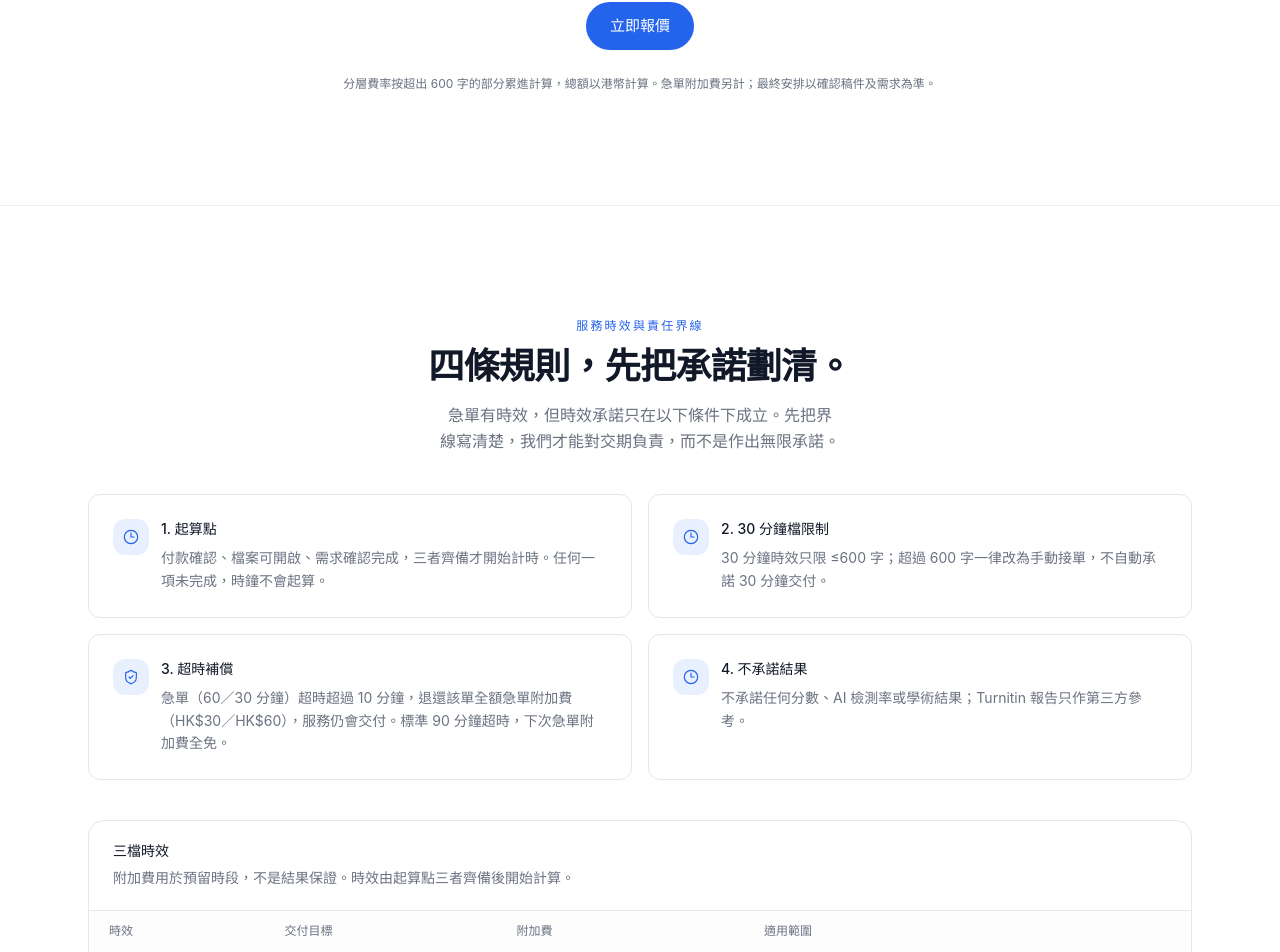
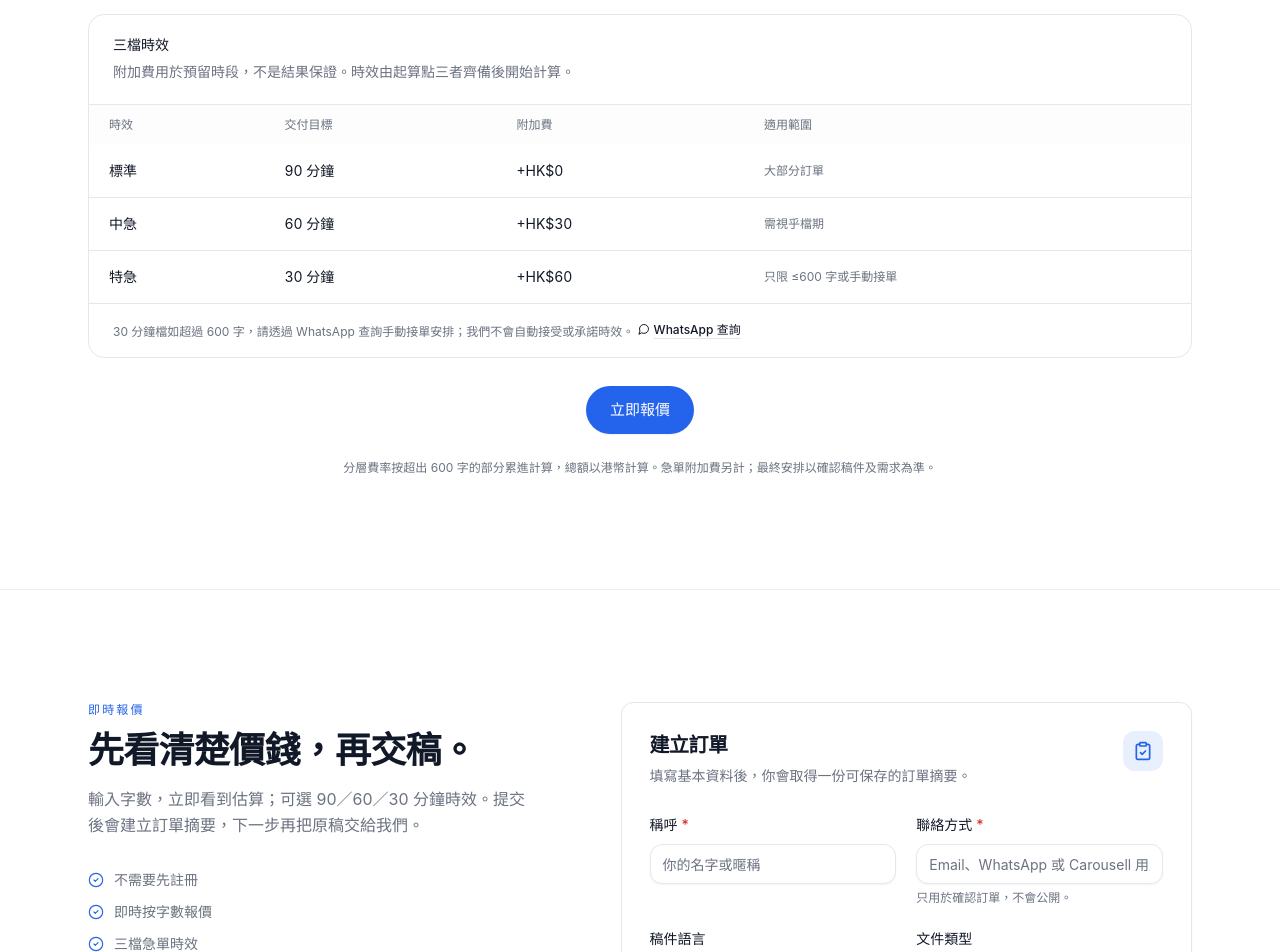
Before and after one commit to vvvjb18-lab/Naturalizer, a Next.js app: page / in a window 1280 px wide. Shown: the part 4399-5351 px from the top of the page. Built offline with nearby package versions, Linux system fonts and the light colour scheme.

Commit message:
Move service rules into footer disclaimer

```diff
--- a/app/(site)/page.tsx
+++ b/app/(site)/page.tsx
@@ -5,7 +5,6 @@ import { Hero } from "@/components/hero";
 import { HowItWorks } from "@/components/how-it-works";
 import { OrderSection } from "@/components/order-form";
 import { Pricing } from "@/components/pricing";
-import { ServicePromise } from "@/components/service-promise";
 import { Trust } from "@/components/trust";
 import { WhyDirect } from "@/components/why-direct";
 
@@ -22,7 +21,6 @@ export default function HomePage() {
       <Trust />
       <WhyDirect />
       <Pricing />
-      <ServicePromise />
       <OrderSection />
       <Faq />
       <Cta />
--- a/components/pricing.tsx
+++ b/components/pricing.tsx
@@ -1,12 +1,12 @@
 "use client";
 
-import { ArrowUpRight, Calculator } from "lucide-react";
+import { ArrowUpRight, Calculator, MessageCircle } from "lucide-react";
 
 import { useSite } from "@/components/providers";
 import { SectionHeading } from "@/components/section-heading";
 import { Button } from "@/components/ui/button";
 import { Card } from "@/components/ui/card";
-import { CAROUSELL_LISTING_URL } from "@/lib/site";
+import { CAROUSELL_LISTING_URL, WHATSAPP_URL } from "@/lib/site";
 import { cn } from "@/lib/utils";
 
 /**
@@ -94,6 +94,69 @@ export function Pricing() {
           ))}
         </div>
 
+        <div className="mt-10 overflow-hidden rounded-2xl border border-border bg-card">
+          <div className="border-b border-border px-5 py-5 sm:px-6">
+            <h3 className="text-sm font-medium text-foreground">
+              {copy.pricing.rushTitle}
+            </h3>
+            <p className="mt-1.5 text-sm leading-relaxed text-muted-foreground">
+              {copy.pricing.rushDescription}
+            </p>
+          </div>
+
+          <div className="overflow-x-auto">
+            <table className="w-full min-w-[620px] text-left text-sm">
+              <thead className="bg-muted/40 text-xs text-muted-foreground">
+                <tr>
+                  <th className="px-5 py-3 font-medium">
+                    {copy.pricing.rushColumns.tier}
+                  </th>
+                  <th className="px-5 py-3 font-medium">
+                    {copy.pricing.rushColumns.time}
+                  </th>
+                  <th className="px-5 py-3 font-medium">
+                    {copy.pricing.rushColumns.fee}
+                  </th>
+                  <th className="px-5 py-3 font-medium">
+                    {copy.pricing.rushColumns.note}
+                  </th>
+                </tr>
+              </thead>
+              <tbody className="divide-y divide-border">
+                {copy.pricing.rushRows.map((row) => (
+                  <tr key={row.tier}>
+                    <td className="px-5 py-4 font-medium text-foreground">
+                      {row.tier}
+                    </td>
+                    <td className="px-5 py-4 tabular-nums text-foreground">
+                      {row.time}
+                    </td>
+                    <td className="px-5 py-4 tabular-nums text-foreground">
+                      {row.fee}
+                    </td>
+                    <td className="px-5 py-4 text-xs text-muted-foreground">
+                      {row.note}
+                    </td>
+                  </tr>
+                ))}
+              </tbody>
+            </table>
+          </div>
+
+          <p className="border-t border-border px-5 py-4 text-xs leading-relaxed text-muted-foreground sm:px-6">
+            {copy.pricing.manualNote}{" "}
+            <a
+              href={WHATSAPP_URL}
+              target="_blank"
+              rel="noreferrer"
+              className="inline-flex items-center gap-1 font-medium text-foreground underline decoration-border underline-offset-4 transition-colors hover:text-primary"
+            >
+              <MessageCircle className="h-3 w-3" aria-hidden="true" />
+              {copy.common.whatsappShort}
+            </a>
+          </p>
+        </div>
+
         <div className="mt-7 flex justify-center">
           <Button asChild size="lg" className="rounded-full">
             <a href="#order">{copy.pricing.cta}</a>
--- a/components/service-promise.tsx
+++ /dev/null
@@ -1,123 +0,0 @@
-"use client";
-
-import { Clock3, MessageCircle, ShieldCheck } from "lucide-react";
-
-import { useSite } from "@/components/providers";
-import { SectionHeading } from "@/components/section-heading";
-import { Card } from "@/components/ui/card";
-import { WHATSAPP_URL } from "@/lib/site";
-
-/**
- * The four service rules that bound the rush promise. They sit outside the
- * pricing table so the limits are visible before a customer chooses a tier.
- */
-export function ServicePromise() {
-  const { copy } = useSite();
-
-  return (
-    <section id="service-promise" className="border-b border-border/60">
-      <div className="mx-auto w-full max-w-6xl px-6 py-20 md:py-28">
-        <SectionHeading
-          eyebrow={copy.servicePromise.eyebrow}
-          title={copy.servicePromise.title}
-          description={copy.servicePromise.description}
-        />
-
-        <div className="mt-10 grid gap-4 sm:grid-cols-2">
-          {copy.servicePromise.rules.map((rule, index) => (
-            <Card key={rule.title} className="p-6 shadow-none">
-              <div className="flex items-start gap-3">
-                <div className="flex h-9 w-9 shrink-0 items-center justify-center rounded-lg bg-primary/10 text-primary">
-                  {index === 2 ? (
-                    <ShieldCheck
-                      className="h-4 w-4"
-                      strokeWidth={1.75}
-                      aria-hidden="true"
-                    />
-                  ) : (
-                    <Clock3
-                      className="h-4 w-4"
-                      strokeWidth={1.75}
-                      aria-hidden="true"
-                    />
-                  )}
-                </div>
-                <div>
-                  <h3 className="text-sm font-medium text-foreground">
-                    {rule.title}
-                  </h3>
-                  <p className="mt-2 text-sm leading-relaxed text-muted-foreground">
-                    {rule.body}
-                  </p>
-                </div>
-              </div>
-            </Card>
-          ))}
-        </div>
-
-        <div className="mt-10 overflow-hidden rounded-2xl border border-border bg-card">
-          <div className="border-b border-border px-5 py-5 sm:px-6">
-            <h3 className="text-sm font-medium text-foreground">
-              {copy.servicePromise.rushTitle}
-            </h3>
-            <p className="mt-1.5 text-sm leading-relaxed text-muted-foreground">
-              {copy.servicePromise.rushDescription}
-            </p>
-          </div>
-
-          <div className="overflow-x-auto">
-            <table className="w-full min-w-[620px] text-left text-sm">
-              <thead className="bg-muted/40 text-xs text-muted-foreground">
-                <tr>
-                  <th className="px-5 py-3 font-medium">
-                    {copy.servicePromise.rushColumns.tier}
-                  </th>
-                  <th className="px-5 py-3 font-medium">
-                    {copy.servicePromise.rushColumns.time}
-                  </th>
-                  <th className="px-5 py-3 font-medium">
-                    {copy.servicePromise.rushColumns.fee}
-                  </th>
-                  <th className="px-5 py-3 font-medium">
-                    {copy.servicePromise.rushColumns.note}
-                  </th>
-                </tr>
-              </thead>
-              <tbody className="divide-y divide-border">
-                {copy.servicePromise.rushRows.map((row) => (
-                  <tr key={row.tier}>
-                    <td className="px-5 py-4 font-medium text-foreground">
-                      {row.tier}
-                    </td>
-                    <td className="px-5 py-4 tabular-nums text-foreground">
-                      {row.time}
-                    </td>
-                    <td className="px-5 py-4 tabular-nums text-foreground">
-                      {row.fee}
-                    </td>
-                    <td className="px-5 py-4 text-xs text-muted-foreground">
-                      {row.note}
-                    </td>
-                  </tr>
-                ))}
-              </tbody>
-            </table>
-          </div>
-
-          <div className="flex flex-col gap-3 border-t border-border px-5 py-4 text-xs leading-relaxed text-muted-foreground sm:flex-row sm:items-center sm:justify-between sm:px-6">
-            <p>{copy.servicePromise.manualNote}</p>
-            <a
-              href={WHATSAPP_URL}
-              target="_blank"
-              rel="noreferrer"
-              className="inline-flex shrink-0 items-center gap-1.5 font-medium text-foreground underline decoration-border underline-offset-4 transition-colors hover:text-primary"
-            >
-              <MessageCircle className="h-3.5 w-3.5" aria-hidden="true" />
-              {copy.common.whatsappShort}
-            </a>
-          </div>
-        </div>
-      </div>
-    </section>
-  );
-}
--- a/lib/i18n.ts
+++ b/lib/i18n.ts
@@ -122,34 +122,6 @@ const zh = {
     ],
     cta: "立即報價",
     note: "分層費率按超出 600 字的部分累進計算，總額以港幣計算。急單附加費另計；最終安排以確認稿件及需求為準。",
-  },
-  servicePromise: {
-    eyebrow: "服務時效與責任界線",
-    title: "四條規則，先把承諾劃清。",
-    description:
-      "急單有時效，但時效承諾只在以下條件下成立。先把界線寫清楚，我們才能對交期負責，而不是作出無限承諾。",
-    rules: [
-      {
-        title: "1. 起算點",
-        body:
-          "付款確認、檔案可開啟、需求確認完成，三者齊備才開始計時。任何一項未完成，時鐘不會起算。",
-      },
-      {
-        title: "2. 30 分鐘檔限制",
-        body:
-          "30 分鐘時效只限 ≤600 字；超過 600 字一律改為手動接單，不自動承諾 30 分鐘交付。",
-      },
-      {
-        title: "3. 超時補償",
-        body:
-          "急單（60／30 分鐘）超時超過 10 分鐘，退還該單全額急單附加費（HK$30／HK$60），服務仍會交付。標準 90 分鐘超時，下次急單附加費全免。",
-      },
-      {
-        title: "4. 不承諾結果",
-        body:
-          "不承諾任何分數、AI 檢測率或學術結果；Turnitin 報告只作第三方參考。",
-      },
-    ],
     rushTitle: "三檔時效",
     rushDescription:
       "附加費用於預留時段，不是結果保證。時效由起算點三者齊備後開始計算。",
@@ -433,6 +405,29 @@ const zh = {
     paymentValue: "Alipay HK",
     disclaimer:
       "Naturalizer 為獨立人手編輯服務，與 Turnitin LLC 無官方關聯。本服務只提供文字修訂，不提供代寫，亦不保證任何成績、學術結果或 AI 檢測器結果。Turnitin 為 Turnitin LLC 的註冊商標。",
+    serviceRulesTitle: "服務時效與補償",
+    serviceRules: [
+      {
+        title: "起算點",
+        body:
+          "付款確認、檔案可開啟、需求確認完成，三者齊備才開始計時。任何一項未完成，時鐘不會起算。",
+      },
+      {
+        title: "30 分鐘檔限制",
+        body:
+          "30 分鐘時效只限 ≤600 字；超過 600 字一律改為手動接單，不自動承諾 30 分鐘交付。",
+      },
+      {
+        title: "超時補償",
+        body:
+          "急單（60／30 分鐘）超時超過 10 分鐘，退還該單全額急單附加費（HK$30／HK$60），服務仍會交付。標準 90 分鐘超時，下次急單附加費全免。",
+      },
+      {
+        title: "不承諾結果",
+        body:
+          "不承諾任何分數、AI 檢測率或學術結果；Turnitin 報告只作第三方參考。",
+      },
+    ],
     copyright: "Naturalizer. All rights reserved.",
   },
 };
@@ -568,34 +563,6 @@ const en: Dictionary = {
     ],
     cta: "Get a quote",
     note: "Tiered rates apply progressively to words above 600. Rush fees are added separately. Final arrangements are confirmed once the draft and requirements are agreed.",
-  },
-  servicePromise: {
-    eyebrow: "Turnaround and responsibility",
-    title: "Four rules that define the promise.",
-    description:
-      "Rush work has a deadline, but that deadline only applies when every condition below is met. Clear boundaries let us take responsibility for delivery without making an unlimited promise.",
-    rules: [
-      {
-        title: "1. When the clock starts",
-        body:
-          "The clock starts only when payment is confirmed, the file opens, and the requirements are confirmed. If any one of the three is missing, it does not start.",
-      },
-      {
-        title: "2. The 30-minute limit",
-        body:
-          "The 30-minute option is limited to 600 words or fewer. Longer drafts always move to manual intake and are not automatically promised a 30-minute turnaround.",
-      },
-      {
-        title: "3. Late-delivery compensation",
-        body:
-          "If a 60- or 30-minute rush order is more than 10 minutes late, the full rush fee (HK$30 or HK$60) is refunded and the work is still delivered. If a standard 90-minute order is late, the next rush fee is waived.",
-      },
-      {
-        title: "4. No outcome guarantee",
-        body:
-          "We do not guarantee any grade, AI detection rate, or academic outcome. Turnitin reports are third-party references only.",
-      },
-    ],
     rushTitle: "Three turnaround options",
     rushDescription:
       "The fee reserves a time slot; it is not a guarantee of any result. Time starts when all three start conditions are met.",
@@ -884,6 +851,29 @@ const en: Dictionary = {
     paymentValue: "Alipay HK",
     disclaimer:
       "Naturalizer is an independent human editing service and is not affiliated with Turnitin LLC. This is an editing service, not ghostwriting, and we do not guarantee any grade, academic outcome, or AI detector result. Turnitin is a registered trademark of Turnitin LLC.",
+    serviceRulesTitle: "Turnaround and compensation",
+    serviceRules: [
+      {
+        title: "When the clock starts",
+        body:
+          "The clock starts only when payment is confirmed, the file opens, and the requirements are confirmed. If any one of the three is missing, it does not start.",
+      },
+      {
+        title: "The 30-minute limit",
+        body:
+          "The 30-minute option is limited to 600 words or fewer. Longer drafts always move to manual intake and are not automatically promised a 30-minute turnaround.",
+      },
+      {
+        title: "Late-delivery compensation",
+        body:
+          "If a 60- or 30-minute rush order is more than 10 minutes late, the full rush fee (HK$30 or HK$60) is refunded and the work is still delivered. If a standard 90-minute order is late, the next rush fee is waived.",
+      },
+      {
+        title: "No outcome guarantee",
+        body:
+          "We do not guarantee any grade, AI detection rate, or academic outcome. Turnitin reports are third-party references only.",
+      },
+    ],
     copyright: "Naturalizer. All rights reserved.",
   },
 };
```
Also changed, not shown: components/site-footer.tsx (+18 -1 lines), 1 other file (tests, documents, lock files or other folders).
